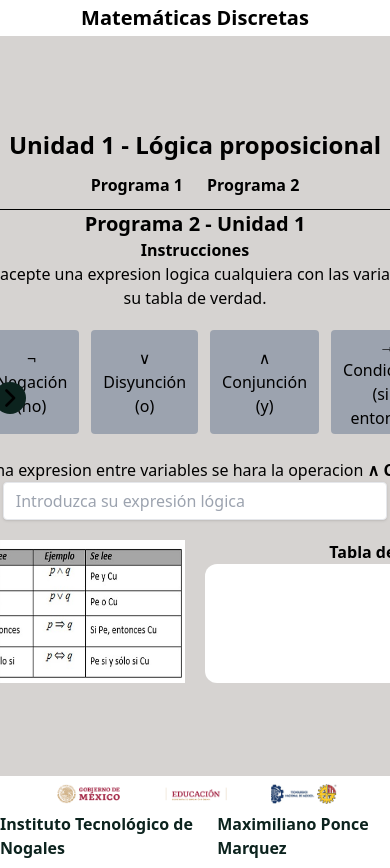
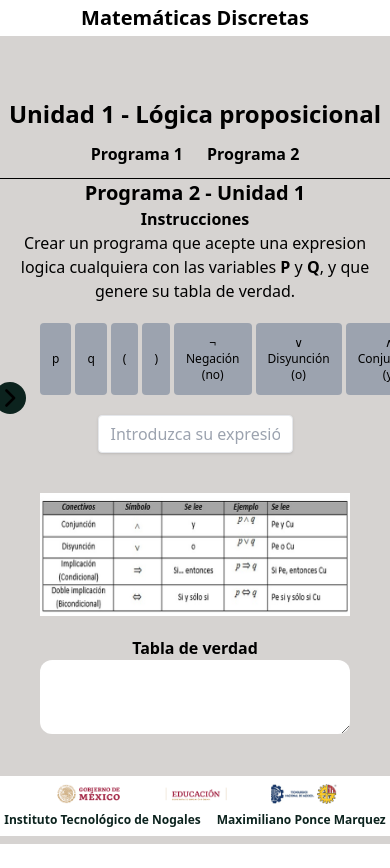
Before and after one commit to maxponmar/MSC_S1_MatematicasDiscretas, a React (Vite) app: page /#/unidad1/programa2 in a window 390 px wide. After the commit the page ends 844 px from the top, so only its background shows below. Built offline with nearby package versions, Linux system fonts and the light colour scheme.

Commit message:
Se ajustan estilos para ser responsive.

```diff
--- a/src/components/footer/Footer.jsx
+++ b/src/components/footer/Footer.jsx
@@ -23,7 +23,7 @@ function Footer() {
           alt="Tecnológico Nacional de México - Instituto Tecnológico de Nogales"
         />
       </div>
-      <div className="flex items-center justify-center space-x-4">
+      <div className="flex items-center justify-center space-x-4 text-xs md:text-lg">
         <a
           href="http://www.itnogales.edu.mx/index.html"
           target="_blank"
--- a/src/pages/unidad1/components/Programa1Unidad1/Programa1Unidad1.jsx
+++ b/src/pages/unidad1/components/Programa1Unidad1/Programa1Unidad1.jsx
@@ -5,7 +5,9 @@ import pseudocodigo from "./pseudocodigo.png";
 function Programa1Unidad1() {
   const [numero1, setNumero1] = useState(0);
   const [numero2, setNumero2] = useState(0);
-  const [resultado, setResultado] = useState("");
+  const [resultado, setResultado] = useState(
+    "Introduzca valores para número 1 y número 2 para ver el resultado."
+  );
 
   useEffect(() => {
     if (numero1 > numero2) setResultado("El número 1 es mayor");
@@ -16,17 +18,17 @@ function Programa1Unidad1() {
     <>
       <hr className="border-black" />
       <div className="flex items-center justify-center flex-col">
-        <div className="flex items-center justify-center text-center mx-20 text-xl">
-          <div className="w-1/2">
+        <div className="flex items-center justify-center text-center mx-20 text-xl flex-wrap">
+          <div className="w-full lg:w-1/2">
             <h2>Instrucción:</h2>
-            <p className="text-left">
+            <p className="text-justify lg:text-left">
               Desarrollar un programa que compare dos números enteros y diga
               cuál es el mayor. Presente el Algoritmo o Pseudocódigo, diagrama
               de flujo, código y ejecutable (Pueden utilizar la herramienta
               PSeInt).
             </p>
           </div>
-          <div className="w-1/2">
+          <div className="w-full lg:w-1/2">
             <div>
               <label className="mr-2">Número 1</label>
               <input
--- a/src/pages/unidad1/components/Programa2Unidad1/Programa2Unidad1.jsx
+++ b/src/pages/unidad1/components/Programa2Unidad1/Programa2Unidad1.jsx
@@ -35,7 +35,7 @@ function Programa2Unidad2() {
       <h2 className="text-xl font-bold">Programa 2 - Unidad 1</h2>
       <div>
         <h3 className="font-bold">Instrucciones</h3>
-        <p>
+        <p className="px-5 md:px-0">
           Crear un programa que acepte una expresion logica cualquiera con las
           variables <span className="font-bold">P</span> y{" "}
           <span className="font-bold">Q</span>, y que genere su tabla de verdad.
@@ -67,17 +67,16 @@ function Programa2Unidad2() {
               : "Expresión no valida, compruebe por favor"}
           </p>
         )}
-        <div className="flex items-center gap-5 w-full">
-          <div className="self-stretch w-1/2">
-            <img
-              className="mt-5 h-full"
-              src={guiasimbolos}
-              alt="Guía símbolos de lógica de símbolos de lógica"
-            />
-          </div>
-
-          <TablaVerdad stringTable={resultado.success ? resultado.table : ""} />
+      </div>
+      <div className="flex items-center justify-center gap-5 w-full flex-wrap px-10">
+        <div className="self-stretch w-full md:w-[45%]">
+          <img
+            className="mt-5 h-full w-full"
+            src={guiasimbolos}
+            alt="Guía símbolos de lógica de símbolos de lógica"
+          />
         </div>
+        <TablaVerdad stringTable={resultado.success ? resultado.table : ""} />
       </div>
     </div>
   );
--- a/src/pages/unidad1/components/Programa2Unidad1/components/TablaVerdad.jsx
+++ b/src/pages/unidad1/components/Programa2Unidad1/components/TablaVerdad.jsx
@@ -2,7 +2,7 @@ import React from "react";
 
 export default function TablaVerdad({ stringTable }) {
   return (
-    <div className="w-1/2 self-stretch">
+    <div className="w-full md:w-1/2 self-stretch">
       <h4 className="font-bold mt-5">Tabla de verdad</h4>
       <div className="overflow-x-auto relative rounded-xl h-[calc(100%-24px)]">
         <textarea className="w-full h-full" value={stringTable} />
--- a/src/pages/unidad1/components/Programa2Unidad1/components/TecladoVirtual.jsx
+++ b/src/pages/unidad1/components/Programa2Unidad1/components/TecladoVirtual.jsx
@@ -1,7 +1,6 @@
 function TecladoVirtual({ actualizar }) {
   return (
-    <div className="flex gap-1 flex-col">
-      <div className="mb-5 flex gap-3 justify-center">
+    <div className="text-xs md:text-lg mb-5 flex gap-1 px-10 max-w-[100vw] overflow-auto">
       <button
         className="bg-gray-400 py-1 px-3 rounded hover:-translate-y-0.5 active:translate-y-0.5 animate-fadeIn"
         onClick={() => {
@@ -74,11 +73,14 @@ function TecladoVirtual({ actualizar }) {
       >
         ↔ Bicondicional (si y sólo si)
       </button>
-      </div>
-      <p>
-        Si no coloca una expresion entre variables se hara la operacion{" "}
-        <span className="font-bold">∧ Conjunción (y)</span>
-      </p>
+      <button
+        className="bg-gray-400 py-1 px-3 rounded hover:-translate-y-0.5 active:translate-y-0.5 animate-fadeIn"
+        onClick={() => {
+          actualizar((anterior) => anterior.slice(0, -1));
+        }}
+      >
+        Borrar
+      </button>
     </div>
   );
 }
```
Lines whose indentation alone changed are shown as unchanged.
